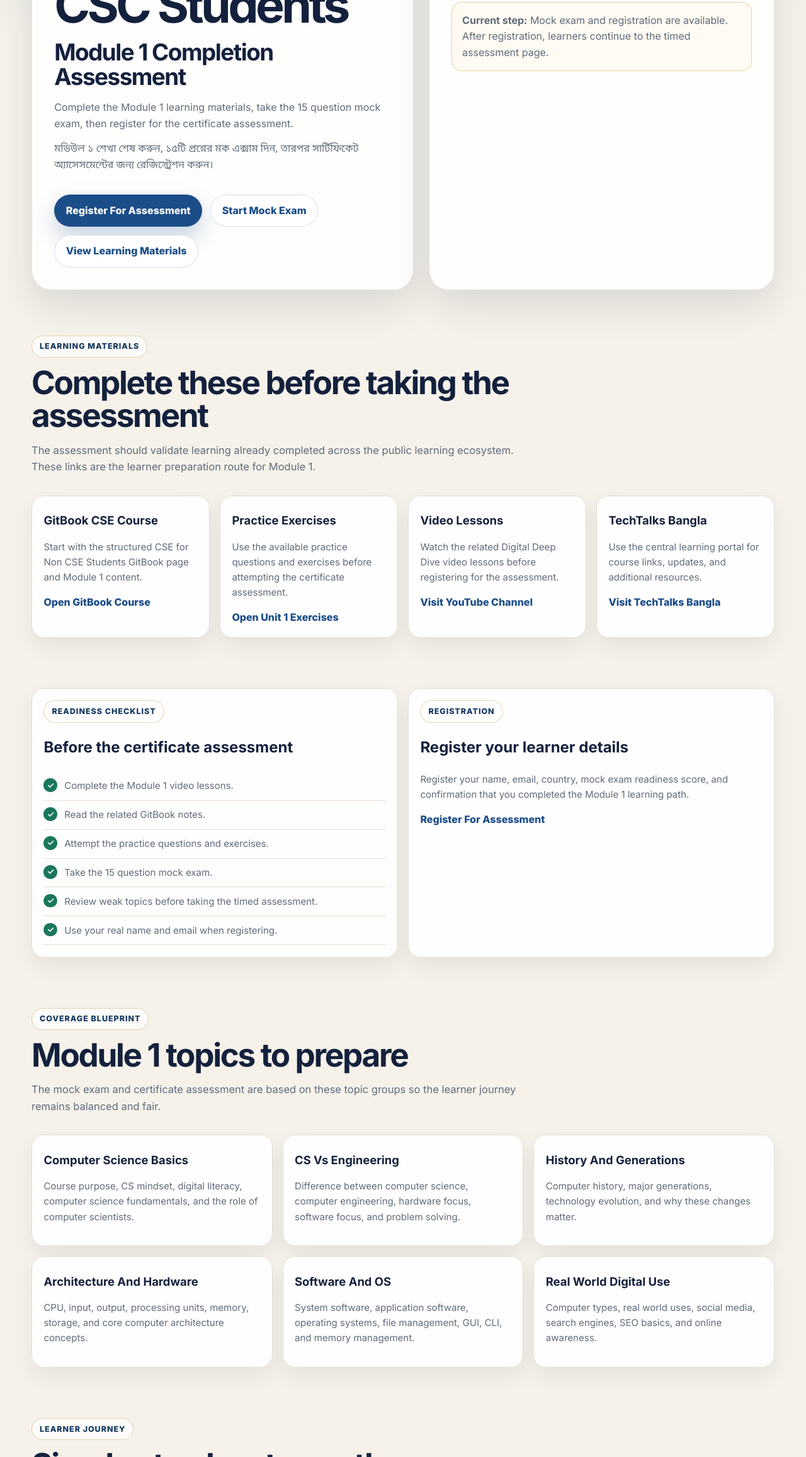
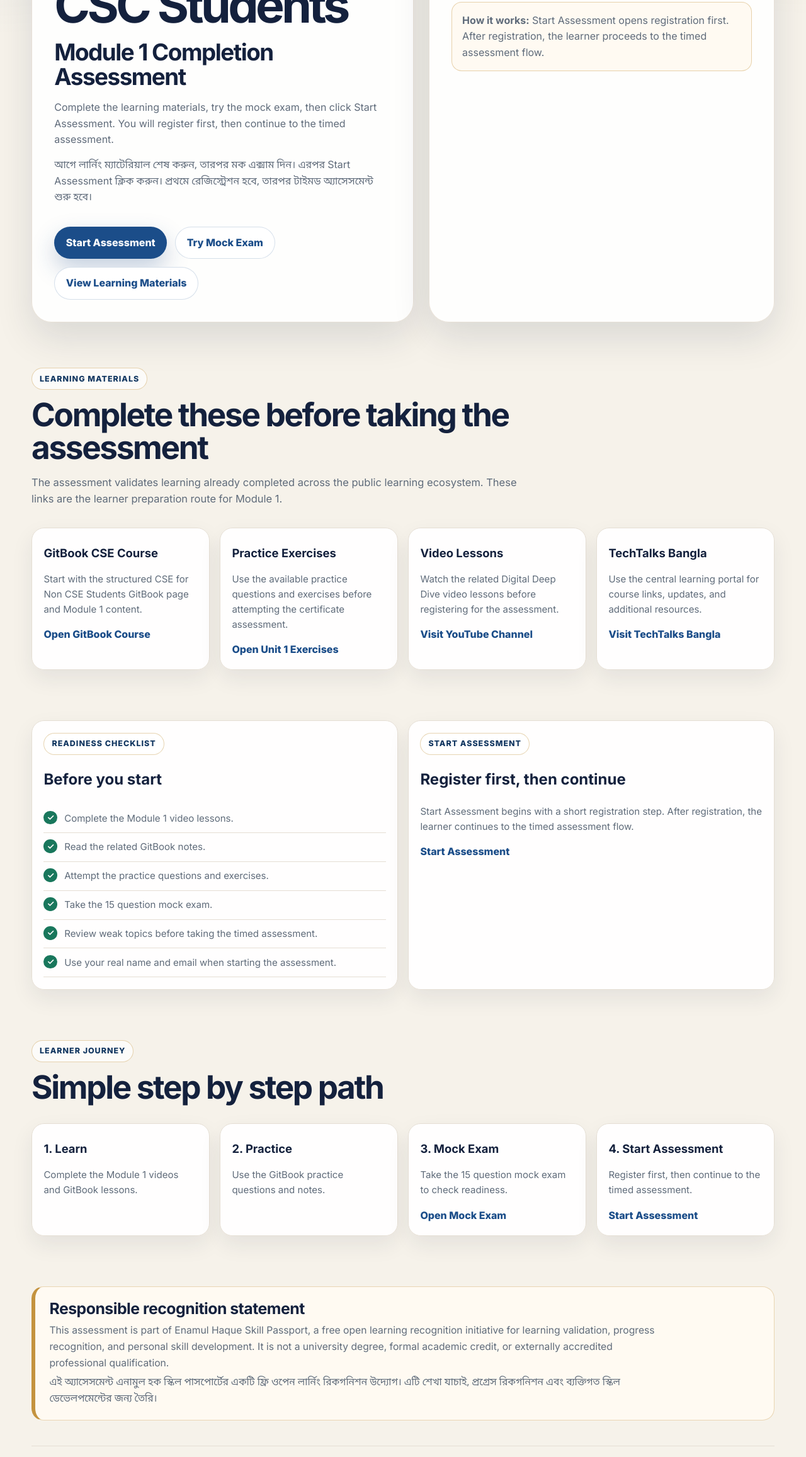
Before and after one commit to haquenam/enamul-haque-skill-passport, a plain HTML site: page cse-module-1.html in a window 1280 px wide. Shown: the part 486-2800 px from the top of the page at 63% size. Drawn offline with Linux system fonts and the light colour scheme.

Commit message:
Clarify module 1 learner flow

```diff
--- a/cse-module-1.html
+++ b/cse-module-1.html
@@ -26,7 +26,7 @@
     .resource-grid, .coverage-grid, .step-grid { display: grid; gap: 1rem; }
     .resource-grid { grid-template-columns: repeat(4, minmax(0, 1fr)); }
     .coverage-grid { grid-template-columns: repeat(3, minmax(0, 1fr)); }
-    .step-grid { grid-template-columns: repeat(5, minmax(0, 1fr)); }
+    .step-grid { grid-template-columns: repeat(4, minmax(0, 1fr)); }
     .assessment-card { padding: 1.15rem; border: 1px solid var(--line); border-radius: 1.25rem; background: rgba(255, 255, 255, 0.92); box-shadow: 0 14px 34px rgba(20, 33, 61, 0.08); }
     .assessment-card h3 { margin: 0.4rem 0 0.45rem; font-size: 1.15rem; }
     .assessment-card p, .assessment-card li { color: var(--muted); font-size: 0.94rem; }
@@ -49,7 +49,7 @@
       <img src="assets/ehsp-logo.png" alt="Enamul Haque Skill Passport logo" style="width:3.2rem;height:3.2rem;border-radius:50%;object-fit:cover;box-shadow:0 12px 30px rgba(27,77,137,0.20);background:#ffffff;" />
       <span><strong>Enamul Haque Skill Passport</strong><small>এনামুল হক স্কিল পাসপোর্ট</small></span>
     </a>
-    <nav class="nav-links" aria-label="Primary navigation"><a href="index.html">Home</a><a href="#resources">Learning Materials</a><a href="cse-module-1-mock-exam.html">Mock Exam</a><a href="cse-module-1-register.html">Register</a></nav>
+    <nav class="nav-links" aria-label="Primary navigation"><a href="index.html">Home</a><a href="#resources">Learning Materials</a><a href="cse-module-1-mock-exam.html">Mock Exam</a><a href="cse-module-1-register.html">Start Assessment</a></nav>
   </header>
 
   <main>
@@ -59,12 +59,12 @@
         <span class="eyebrow">Module 1 Learner Pathway</span>
         <h1>CSC For Non CSC Students</h1>
         <h2>Module 1 Completion Assessment</h2>
-        <p>Complete the Module 1 learning materials, take the 15 question mock exam, then register for the certificate assessment.</p>
-        <p class="bn">মডিউল ১ শেখা শেষ করুন, ১৫টি প্রশ্নের মক এক্সাম দিন, তারপর সার্টিফিকেট অ্যাসেসমেন্টের জন্য রেজিস্ট্রেশন করুন।</p>
-        <div class="hero-actions compact-actions"><a class="button primary" href="cse-module-1-register.html">Register For Assessment</a><a class="button secondary" href="cse-module-1-mock-exam.html">Start Mock Exam</a><a class="button secondary" href="#resources">View Learning Materials</a></div>
+        <p>Complete the learning materials, try the mock exam, then click Start Assessment. You will register first, then continue to the timed assessment.</p>
+        <p class="bn">আগে লার্নিং ম্যাটেরিয়াল শেষ করুন, তারপর মক এক্সাম দিন। এরপর Start Assessment ক্লিক করুন। প্রথমে রেজিস্ট্রেশন হবে, তারপর টাইমড অ্যাসেসমেন্ট শুরু হবে।</p>
+        <div class="hero-actions compact-actions"><a class="button primary" href="cse-module-1-register.html">Start Assessment</a><a class="button secondary" href="cse-module-1-mock-exam.html">Try Mock Exam</a><a class="button secondary" href="#resources">View Learning Materials</a></div>
       </div>
       <aside class="assessment-panel" id="rules">
-        <span class="eyebrow">Certificate Assessment Format</span>
+        <span class="eyebrow">Assessment Format</span>
         <h2>What learners should expect</h2>
         <div class="quick-grid">
           <div class="quick-card"><strong>50</strong><span>MCQ Questions</span></div>
@@ -72,12 +72,12 @@
           <div class="quick-card"><strong>70%</strong><span>Pass Mark</span></div>
           <div class="quick-card"><strong>35</strong><span>Correct To Pass</span></div>
         </div>
-        <div class="status-note"><strong>Current step:</strong> Mock exam and registration are available. After registration, learners continue to the timed assessment page.</div>
+        <div class="status-note"><strong>How it works:</strong> Start Assessment opens registration first. After registration, the learner proceeds to the timed assessment flow.</div>
       </aside>
     </section>
 
     <section class="assessment-section" id="resources">
-      <div class="section-heading"><span class="eyebrow">Learning Materials</span><h2>Complete these before taking the assessment</h2><p>The assessment should validate learning already completed across the public learning ecosystem. These links are the learner preparation route for Module 1.</p></div>
+      <div class="section-heading"><span class="eyebrow">Learning Materials</span><h2>Complete these before taking the assessment</h2><p>The assessment validates learning already completed across the public learning ecosystem. These links are the learner preparation route for Module 1.</p></div>
       <div class="resource-grid">
         <article class="assessment-card"><h3>GitBook CSE Course</h3><p>Start with the structured CSE for Non CSE Students GitBook page and Module 1 content.</p><a href="https://haquenam.gitbook.io/learningwithenam/cse" target="_blank" rel="noopener">Open GitBook Course</a></article>
         <article class="assessment-card"><h3>Practice Exercises</h3><p>Use the available practice questions and exercises before attempting the certificate assessment.</p><a href="https://haquenam.gitbook.io/learningwithenam/cse/cse4ncseuni1/unit1exercises" target="_blank" rel="noopener">Open Unit 1 Exercises</a></article>
@@ -88,20 +88,8 @@
 
     <section class="assessment-section">
       <div class="two-col">
-        <article class="assessment-card"><span class="eyebrow">Readiness Checklist</span><h2>Before the certificate assessment</h2><ul class="checklist"><li>Complete the Module 1 video lessons.</li><li>Read the related GitBook notes.</li><li>Attempt the practice questions and exercises.</li><li>Take the 15 question mock exam.</li><li>Review weak topics before taking the timed assessment.</li><li>Use your real name and email when registering.</li></ul></article>
-        <article class="assessment-card"><span class="eyebrow">Registration</span><h2>Register your learner details</h2><p>Register your name, email, country, mock exam readiness score, and confirmation that you completed the Module 1 learning path.</p><a href="cse-module-1-register.html">Register For Assessment</a></article>
-      </div>
-    </section>
-
-    <section class="assessment-section">
-      <div class="section-heading"><span class="eyebrow">Coverage Blueprint</span><h2>Module 1 topics to prepare</h2><p>The mock exam and certificate assessment are based on these topic groups so the learner journey remains balanced and fair.</p></div>
-      <div class="coverage-grid">
-        <article class="assessment-card"><h3>Computer Science Basics</h3><p>Course purpose, CS mindset, digital literacy, computer science fundamentals, and the role of computer scientists.</p></article>
-        <article class="assessment-card"><h3>CS Vs Engineering</h3><p>Difference between computer science, computer engineering, hardware focus, software focus, and problem solving.</p></article>
-        <article class="assessment-card"><h3>History And Generations</h3><p>Computer history, major generations, technology evolution, and why these changes matter.</p></article>
-        <article class="assessment-card"><h3>Architecture And Hardware</h3><p>CPU, input, output, processing units, memory, storage, and core computer architecture concepts.</p></article>
-        <article class="assessment-card"><h3>Software And OS</h3><p>System software, application software, operating systems, file management, GUI, CLI, and memory management.</p></article>
-        <article class="assessment-card"><h3>Real World Digital Use</h3><p>Computer types, real world uses, social media, search engines, SEO basics, and online awareness.</p></article>
+        <article class="assessment-card"><span class="eyebrow">Readiness Checklist</span><h2>Before you start</h2><ul class="checklist"><li>Complete the Module 1 video lessons.</li><li>Read the related GitBook notes.</li><li>Attempt the practice questions and exercises.</li><li>Take the 15 question mock exam.</li><li>Review weak topics before taking the timed assessment.</li><li>Use your real name and email when starting the assessment.</li></ul></article>
+        <article class="assessment-card"><span class="eyebrow">Start Assessment</span><h2>Register first, then continue</h2><p>Start Assessment begins with a short registration step. After registration, the learner continues to the timed assessment flow.</p><a href="cse-module-1-register.html">Start Assessment</a></article>
       </div>
     </section>
 
@@ -110,9 +98,8 @@
       <div class="step-grid">
         <article class="assessment-card"><h3>1. Learn</h3><p>Complete the Module 1 videos and GitBook lessons.</p></article>
         <article class="assessment-card"><h3>2. Practice</h3><p>Use the GitBook practice questions and notes.</p></article>
-        <article class="assessment-card"><h3>3. Mock Exam</h3><p>Take the 15 question mock exam.</p><a href="cse-module-1-mock-exam.html">Open Mock Exam</a></article>
-        <article class="assessment-card"><h3>4. Register</h3><p>Register for the timed certificate assessment.</p><a href="cse-module-1-register.html">Register Now</a></article>
-        <article class="assessment-card"><h3>5. Start Assessment</h3><p>After registration, continue to the timed certificate assessment.</p></article>
+        <article class="assessment-card"><h3>3. Mock Exam</h3><p>Take the 15 question mock exam to check readiness.</p><a href="cse-module-1-mock-exam.html">Open Mock Exam</a></article>
+        <article class="assessment-card"><h3>4. Start Assessment</h3><p>Register first, then continue to the timed assessment.</p><a href="cse-module-1-register.html">Start Assessment</a></article>
       </div>
     </section>
 
```
